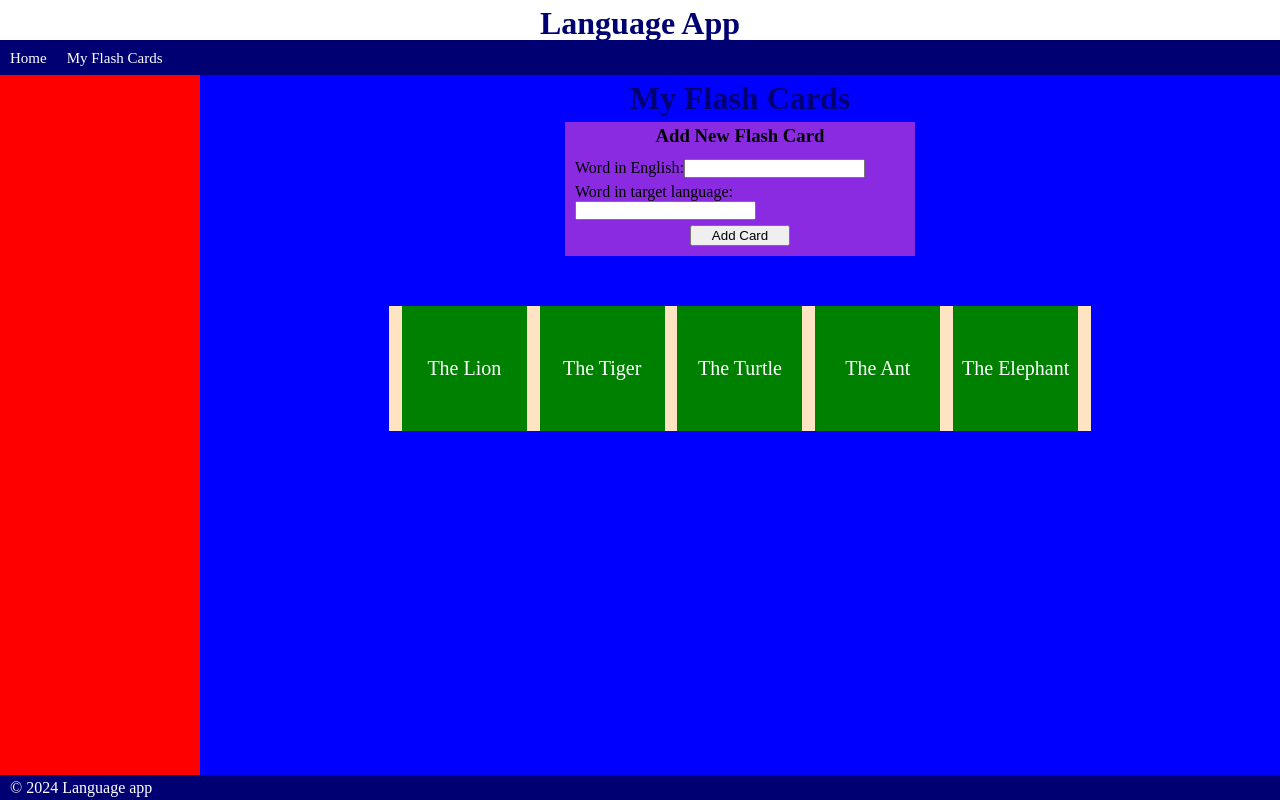
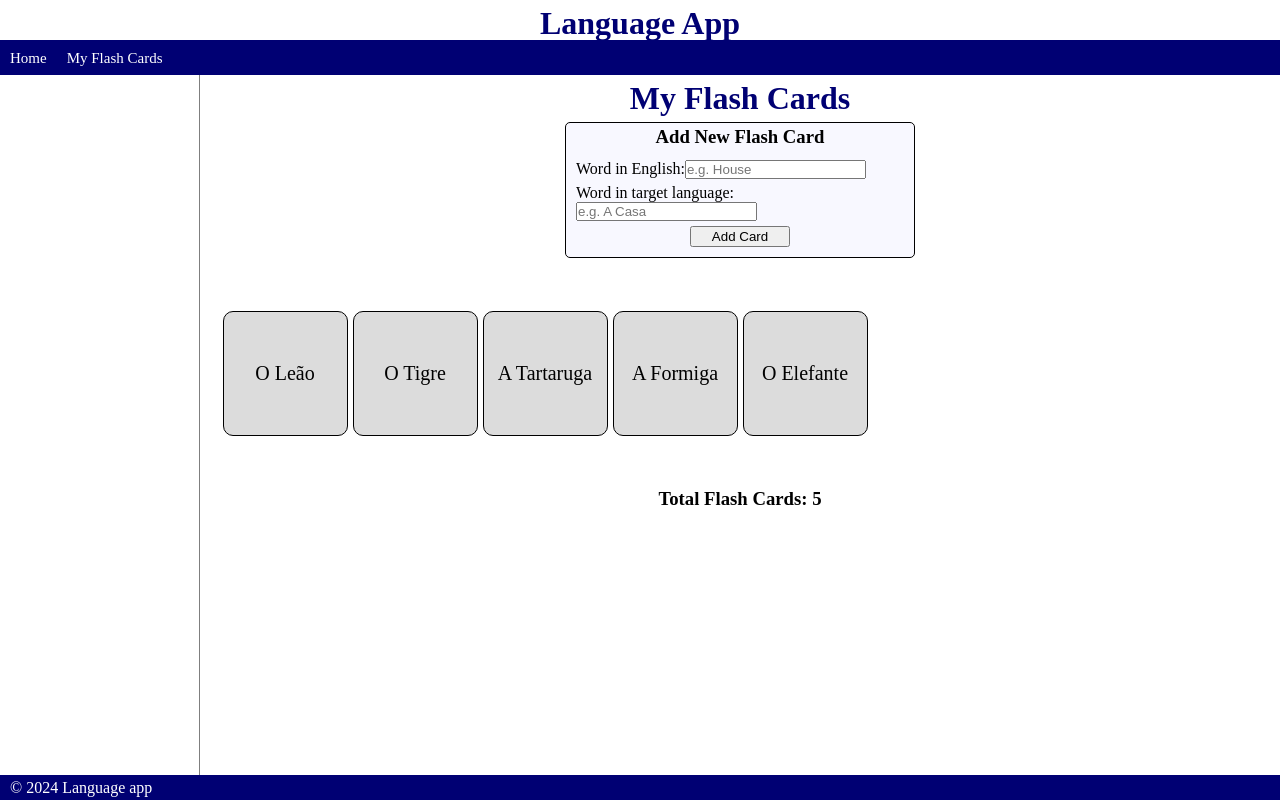
Before and after one commit to gherron94/MyFlashcards, a React (Vite) app: page /flash-cards in a window 1280 px wide. Built offline with nearby package versions, Linux system fonts and the light colour scheme.

Commit message:
implemented add card feature

```diff
--- a/src/App.css
+++ b/src/App.css
@@ -27,7 +27,7 @@
 	display: grid;
 	grid-template-rows: 1fr;
 	overflow: hidden;
-	background-color: gold;
+	/* background-color: gold; */
 }
 
 .content {
@@ -35,12 +35,13 @@
 	grid-template-rows: 1fr;
 	grid-template-columns: 200px 1fr;
 	overflow: hidden;
-	background-color: blue;
+	/* background-color: blue; */
 	overflow-y: scroll;
 }
 
 .sidebar {
-	background-color: red;
+	/* background-color: red; */
+	border-right: 1px solid rgba(0, 0, 0, 0.5);
 }
 
 .footer {
@@ -118,33 +119,47 @@ ul {
 
 .flashCardContainer {
 	display: flex;
-	justify-content: space-evenly;
+	justify-content: flex-start;
+	flex-flow: wrap;
 	margin: 50px auto;
-	background-color: bisque;
+	/* background-color: bisque; */
+	width: 1035px;
+	column-gap: 5px;
+}
+
+.flashCardContainer::after {
+	content: "";
 	width: 65%;
 }
 
 .flashCard {
 	height: 125px;
 	width: 125px;
-	background-color: green;
+	background-color: gainsboro;
 	display: flex;
 	align-items: center;
+	cursor: pointer;
+	border: 1px black solid;
+	border-radius: 10px;
+	margin: 2.5px 0;
 }
 
 .flashCard p {
-	color: white;
+	/* color: white; */
 	margin: 0 auto;
 	font-size: 20px;
+	cursor: pointer;
 }
 
 .newWord {
 	display: flex;
 	justify-content: center;
-	background-color: blueviolet;
+	background-color: ghostwhite;
 	width: 350px;
 	margin: 0 auto;
 	flex-direction: column;
+	border: 1px black solid;
+	border-radius: 5px;
 }
 
 div form {
--- a/src/App.tsx
+++ b/src/App.tsx
@@ -15,7 +15,6 @@ const App: FC = () => {
 					<NavBar />
 				</header>
 			</div>
-
 			<div className="body">
 				<div className="content">
 					<div className="sidebar"></div>
--- a/src/components/Cards.tsx
+++ b/src/components/Cards.tsx
@@ -10,12 +10,12 @@ const Cards: FC<CardsProps> = ({ words }) => {
 	return (
 		<li
 			className="flashCard"
-			key={words[0]}
+			key={words[1]}
 			onClick={() => {
 				SetIsFlipped(!isFlipped);
 			}}
 		>
-			{isFlipped ? <p>{words[0]}</p> : <p>{words[1]}</p>}
+			{isFlipped ? <p>{words[1]}</p> : <p>{words[0]}</p>}
 		</li>
 	);
 };
--- a/src/components/FlashCards.tsx
+++ b/src/components/FlashCards.tsx
@@ -1,32 +1,74 @@
-import { FC, useState } from "react";
+import { FC, useEffect, useState } from "react";
 
 import Cards from "./Cards";
 
 const FlashCards: FC = () => {
-	// const [isFlipped, SetIsFlipped] = useState<boolean>(false);
 	const [newWordEnglish, setNewWordEnglish] = useState<string>("");
 	const [newWordTL, setNewWordTL] = useState<string>("");
 	const [wordList, setWordList] = useState<[string, string][]>([
-		["O Leão", "The Lion"],
-		["O Tigre", "The Tiger"],
-		["A Tartaruga", "The Turtle"],
-		["A Formiga", "The Ant"],
-		["O Elefante", "The Elephant"],
+		["O Leão", "Lion"],
+		["O Tigre", "Tiger"],
+		["A Tartaruga", "Turtle"],
+		["A Formiga", "Ant"],
+		["O Elefante", "Elephant"],
 	]);
+	const [cardsCount, setCardsCount] = useState<number>();
 
+	const handleSubmit = (event: React.FormEvent<HTMLFormElement>): void => {
+		event.preventDefault();
+		if (newWordEnglish && newWordTL) {
+			setWordList((currentWordList): [string, string][] => {
+				return [...currentWordList, [newWordTL, newWordEnglish]];
+			});
+			setNewWordEnglish("");
+			setNewWordTL("");
+		}
+	};
+
+	useEffect(() => {
+		setCardsCount(wordList.length);
+	}, [wordList]);
+
+	const handleOnChangeEnglish = (
+		event: React.ChangeEvent<HTMLInputElement>
+	): void => {
+		setNewWordEnglish(event.currentTarget.value);
+	};
+
+	const handleOnChangeTarget = (
+		event: React.ChangeEvent<HTMLInputElement>
+	): void => {
+		setNewWordTL(event.currentTarget.value);
+	};
+
+	handleOnChangeEnglish;
 	return (
 		<>
 			<h1>My Flash Cards</h1>
 			<div className="newWord">
 				<h3>Add New Flash Card</h3>
-				<form>
+				<form onSubmit={handleSubmit}>
 					<label htmlFor="englishWord">
 						Word in English:
-						<input type="text" name="englshWord" id="englshWord"></input>
+						<input
+							type="text"
+							value={newWordEnglish}
+							onChange={handleOnChangeEnglish}
+							name="englshWord"
+							id="englshWord"
+							placeholder="e.g. House"
+						></input>
 					</label>
 					<label htmlFor="targetLWord">
 						Word in target language:
-						<input type="text" name="targetLWord" id="targetLWord"></input>
+						<input
+							value={newWordTL}
+							type="text"
+							onChange={handleOnChangeTarget}
+							name="targetLWord"
+							id="targetLWord"
+							placeholder="e.g. A Casa"
+						></input>
 					</label>
 					<button>Add Card</button>
 				</form>
@@ -36,6 +78,7 @@ const FlashCards: FC = () => {
 					<Cards key={index} words={words} />
 				))}
 			</ul>
+			<h3 className="total">Total Flash Cards: {cardsCount}</h3>
 		</>
 	);
 };
```
